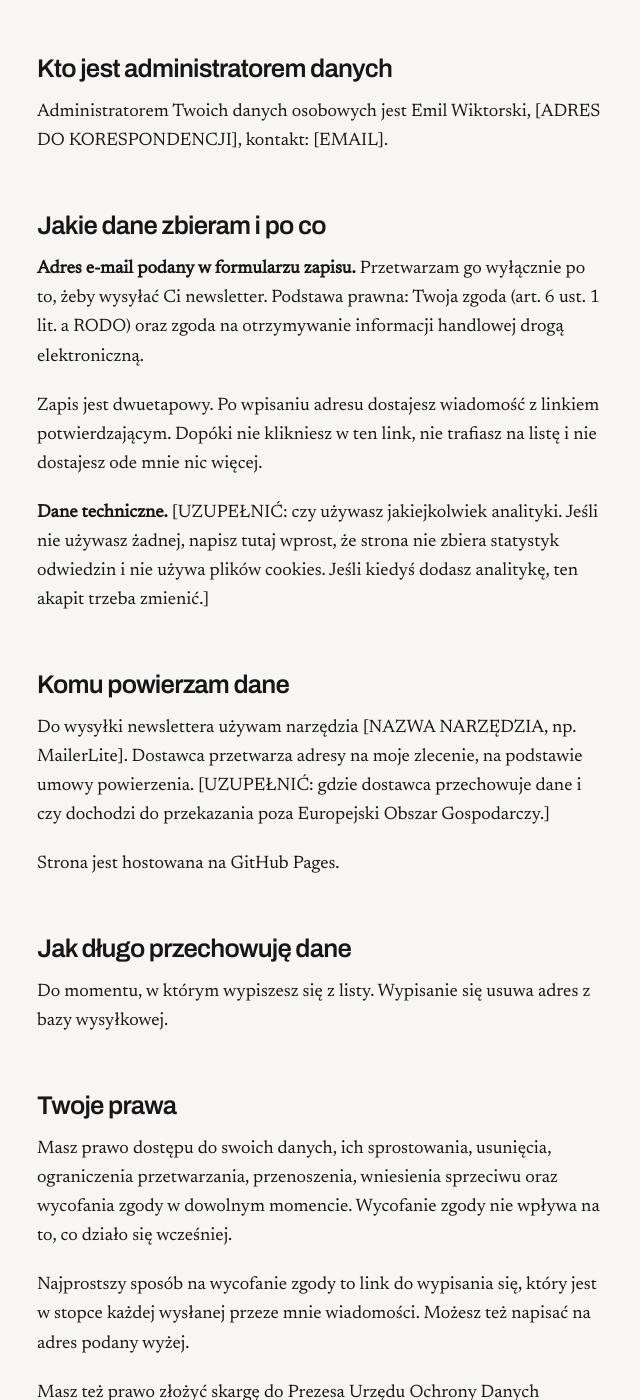
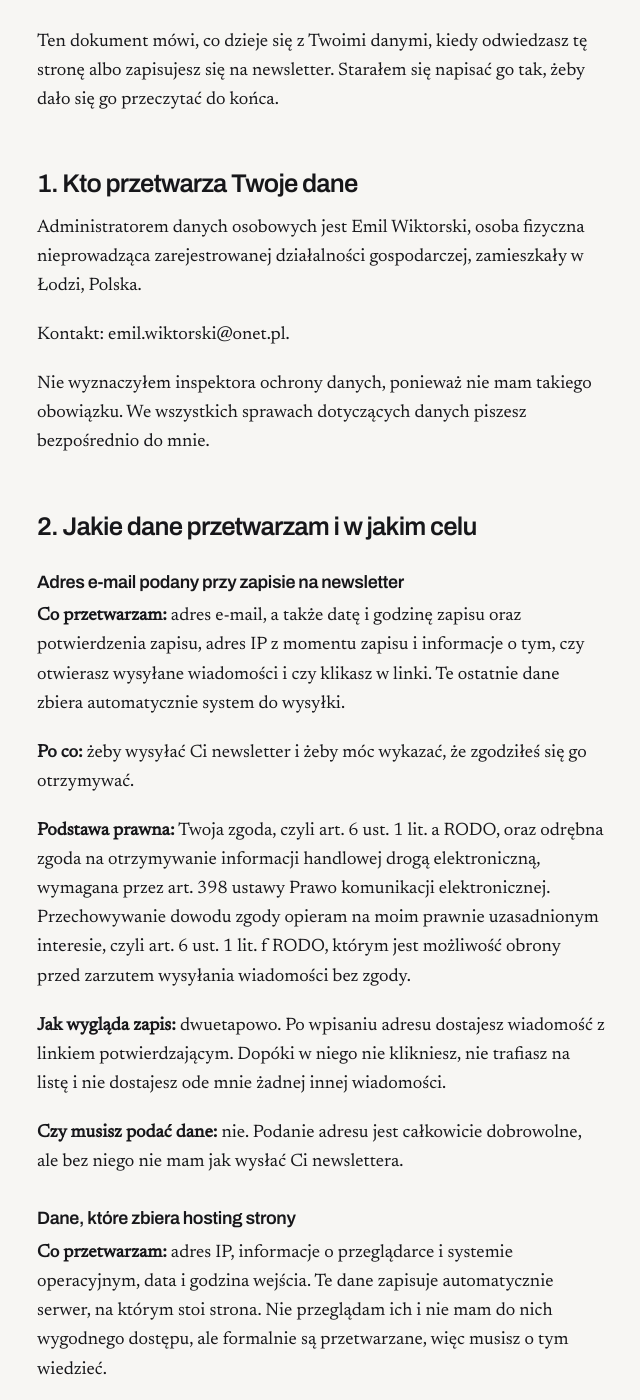
Before and after one commit to EmilWiktorski9/emilwiktorski9.github.io, a Jekyll site: the page built from polityka-prywatnosci.md, in a window 1280 px wide and 1400 px high, scrolled down 196 px. Shown: the whole window, without its empty margins (319-959 px from the left). Built offline with Jekyll 4.4.1, drawn with Linux system fonts in a browser that asks for light colours; some of the changed text lies outside the part shown.

Commit message:
Uzupelnij dane wlasciciela, domene i polityke prywatnosci
- _config.yml: title "Emil Wiktorski", email onet.pl, url na wlasna domene
- robots.txt: sitemap na https://emilwiktorski.pl/sitemap.xml
- polityka: miasto Lodz, adres e-mail w pkt 1 i 8, data 10.09.2026,
  usuniety komentarz z instrukcjami, w pkt 5 zostawiony wariant A

Co-Authored-By: Claude Opus 4.8 <noreply@anthropic.com>

```diff
--- a/_config.yml
+++ b/_config.yml
@@ -6,7 +6,7 @@
 # =====================================================================
 
 # --- PODSTAWY (uzupełnij, gdy będziesz miał nazwę i domenę) ---
-title: "[NAZWA]"
+title: "Emil Wiktorski"
 description: "Co tydzień przeglądam polskie biznesy internetowe na sprzedaż i opisuję te, które są warte uwagi. Ceny, mnożniki, moja ocena."
 lang: pl
 
@@ -21,11 +21,11 @@ lang: pl
 #
 # url to adres bez ukośnika na końcu.
 # --------------------------------------------------------------------
-url: "https://emilwiktorski9.github.io"
+url: "https://emilwiktorski.pl"
 baseurl: ""
 
 autor: "Emil Wiktorski"
-email: "[EMAIL]"
+email: "emil.wiktorski@onet.pl"
 
 # --- PASEK LICZNIKÓW (aktualizuj przy każdym nowym wydaniu) ---
 licznik:
--- a/polityka-prywatnosci.md
+++ b/polityka-prywatnosci.md
@@ -2,48 +2,169 @@
 layout: strona
 title: Polityka prywatności
 permalink: /polityka-prywatnosci/
-opis: "Kto przetwarza dane osobowe zbierane na tej stronie, w jakim celu i jakie masz prawa."
+opis: "Kto przetwarza dane osobowe zbierane na tej stronie, w jakim celu, jak długo i jakie masz prawa."
 ---
 
-<!-- =====================================================================
-     UWAGA, EMIL. Ten dokument to szkielet, a nie gotowa polityka.
-     Miejsca oznaczone [ ] musisz uzupełnić albo skonsultować.
-     Nie jestem prawnikiem. Pytania do zadania prawnikowi znajdziesz
-     na końcu pliku INSTRUKCJA.md.
-     ===================================================================== -->
+Ten dokument mówi, co dzieje się z Twoimi danymi, kiedy odwiedzasz tę stronę
+albo zapisujesz się na newsletter. Starałem się napisać go tak, żeby dało się
+go przeczytać do końca.
 
-## Kto jest administratorem danych
+## 1. Kto przetwarza Twoje dane
 
-Administratorem Twoich danych osobowych jest Emil Wiktorski, [ADRES DO KORESPONDENCJI], kontakt: [EMAIL].
+Administratorem danych osobowych jest Emil Wiktorski, osoba fizyczna
+nieprowadząca zarejestrowanej działalności gospodarczej, zamieszkały
+w Łodzi, Polska.
 
-## Jakie dane zbieram i po co
+Kontakt: emil.wiktorski@onet.pl.
 
-**Adres e-mail podany w formularzu zapisu.** Przetwarzam go wyłącznie po to, żeby wysyłać Ci newsletter. Podstawa prawna: Twoja zgoda (art. 6 ust. 1 lit. a RODO) oraz zgoda na otrzymywanie informacji handlowej drogą elektroniczną.
+Nie wyznaczyłem inspektora ochrony danych, ponieważ nie mam takiego obowiązku.
+We wszystkich sprawach dotyczących danych piszesz bezpośrednio do mnie.
 
-Zapis jest dwuetapowy. Po wpisaniu adresu dostajesz wiadomość z linkiem potwierdzającym. Dopóki nie klikniesz w ten link, nie trafiasz na listę i nie dostajesz ode mnie nic więcej.
+## 2. Jakie dane przetwarzam i w jakim celu
 
-**Dane techniczne.** [UZUPEŁNIĆ: czy używasz jakiejkolwiek analityki. Jeśli nie używasz żadnej, napisz tutaj wprost, że strona nie zbiera statystyk odwiedzin i nie używa plików cookies. Jeśli kiedyś dodasz analitykę, ten akapit trzeba zmienić.]
+### Adres e-mail podany przy zapisie na newsletter
 
-## Komu powierzam dane
+**Co przetwarzam:** adres e-mail, a także datę i godzinę zapisu oraz
+potwierdzenia zapisu, adres IP z momentu zapisu i informacje o tym, czy
+otwierasz wysyłane wiadomości i czy klikasz w linki. Te ostatnie dane zbiera
+automatycznie system do wysyłki.
 
-Do wysyłki newslettera używam narzędzia [NAZWA NARZĘDZIA, np. MailerLite]. Dostawca przetwarza adresy na moje zlecenie, na podstawie umowy powierzenia. [UZUPEŁNIĆ: gdzie dostawca przechowuje dane i czy dochodzi do przekazania poza Europejski Obszar Gospodarczy.]
+**Po co:** żeby wysyłać Ci newsletter i żeby móc wykazać, że zgodziłeś się
+go otrzymywać.
 
-Strona jest hostowana na GitHub Pages.
+**Podstawa prawna:** Twoja zgoda, czyli art. 6 ust. 1 lit. a RODO, oraz
+odrębna zgoda na otrzymywanie informacji handlowej drogą elektroniczną,
+wymagana przez art. 398 ustawy Prawo komunikacji elektronicznej.
+Przechowywanie dowodu zgody opieram na moim prawnie uzasadnionym interesie,
+czyli art. 6 ust. 1 lit. f RODO, którym jest możliwość obrony przed zarzutem
+wysyłania wiadomości bez zgody.
 
-## Jak długo przechowuję dane
+**Jak wygląda zapis:** dwuetapowo. Po wpisaniu adresu dostajesz wiadomość
+z linkiem potwierdzającym. Dopóki w niego nie klikniesz, nie trafiasz na
+listę i nie dostajesz ode mnie żadnej innej wiadomości.
 
-Do momentu, w którym wypiszesz się z listy. Wypisanie się usuwa adres z bazy wysyłkowej.
+**Czy musisz podać dane:** nie. Podanie adresu jest całkowicie dobrowolne,
+ale bez niego nie mam jak wysłać Ci newslettera.
 
-## Twoje prawa
+### Dane, które zbiera hosting strony
 
-Masz prawo dostępu do swoich danych, ich sprostowania, usunięcia, ograniczenia przetwarzania, przenoszenia, wniesienia sprzeciwu oraz wycofania zgody w dowolnym momencie. Wycofanie zgody nie wpływa na to, co działo się wcześniej.
+**Co przetwarzam:** adres IP, informacje o przeglądarce i systemie
+operacyjnym, data i godzina wejścia. Te dane zapisuje automatycznie serwer,
+na którym stoi strona. Nie przeglądam ich i nie mam do nich wygodnego dostępu,
+ale formalnie są przetwarzane, więc musisz o tym wiedzieć.
 
-Najprostszy sposób na wycofanie zgody to link do wypisania się, który jest w stopce każdej wysłanej przeze mnie wiadomości. Możesz też napisać na adres podany wyżej.
+**Po co:** żeby strona w ogóle się wyświetlała i żeby dostawca hostingu mógł
+zapewnić jej bezpieczeństwo.
 
-Masz też prawo złożyć skargę do Prezesa Urzędu Ochrony Danych Osobowych.
+**Podstawa prawna:** mój prawnie uzasadniony interes, czyli art. 6 ust. 1
+lit. f RODO, polegający na udostępnianiu i zabezpieczeniu strony.
 
-## Zmiany
+### Korespondencja e-mail
 
-Jeśli zmienię sposób przetwarzania danych, zaktualizuję ten dokument i podam datę zmiany.
+**Co przetwarzam:** adres e-mail i wszystko, co sam napiszesz w wiadomości.
 
-Ostatnia aktualizacja: [DATA]
+**Po co:** żeby odpowiedzieć na Twoją wiadomość i prowadzić z Tobą rozmowę.
+
+**Podstawa prawna:** mój prawnie uzasadniony interes, art. 6 ust. 1 lit. f
+RODO, polegający na obsłudze kierowanej do mnie korespondencji.
+
+## 3. Czego nie robię
+
+Nie sprzedaję ani nie udostępniam Twoich danych nikomu w celach
+marketingowych.
+
+Nie stosuję plików cookies ani żadnych narzędzi analitycznych. Ta strona nie
+liczy odwiedzin, nie śledzi Cię i nie osadza skryptów reklamowych. Jedyne
+połączenie z zewnętrznym serwisem dotyczy kroju pisma pobieranego z Google
+Fonts, o czym niżej.
+
+Nie podejmuję wobec Ciebie decyzji w sposób zautomatyzowany i nie profiluję
+Cię.
+
+Nie wysyłam nikomu wiadomości bez uprzedniej zgody. Nie zbieram adresów
+e-mail ze stron internetowych, rejestrów publicznych ani z grup w mediach
+społecznościowych.
+
+## 4. Komu powierzam dane
+
+**Wysyłka newslettera: MailerLite.** Dostawca przetwarza adresy wyłącznie
+na moje zlecenie, na podstawie umowy powierzenia stanowiącej część regulaminu
+usługi. Serwerownia, z której korzysta MailerLite, znajduje się na terenie
+Unii Europejskiej i ma certyfikat ISO/IEC 27001. Podprzetwarzający wskazani
+przez MailerLite również działają na terenie Unii.
+
+**Hosting strony: GitHub, Inc. z siedzibą w Stanach Zjednoczonych.** Dostawca
+przetwarza adresy IP w logach serwera w celach technicznych
+i bezpieczeństwa.
+
+**Krój pisma: Google.** Strona pobiera kroje pisma z serwerów Google Fonts.
+W momencie wczytywania strony Twoja przeglądarka nawiązuje połączenie
+z serwerem Google, który może zarejestrować adres IP.
+
+## 5. Przekazywanie danych poza Europejski Obszar Gospodarczy
+
+Adresy e-mail z listy newslettera przechowywane są na serwerach na terenie
+Unii Europejskiej i nie są przekazywane poza Europejski Obszar Gospodarczy.
+
+Dane techniczne przetwarzane przez GitHub, Inc. oraz Google trafiają do
+Stanów Zjednoczonych. Oba podmioty deklarują udział w programie EU-U.S. Data
+Privacy Framework.
+
+Masz prawo poprosić mnie o dalsze informacje na temat zabezpieczeń
+stosowanych przy takim przekazywaniu.
+
+## 6. Jak długo przechowuję dane
+
+**Adres e-mail z newslettera:** do momentu, w którym wypiszesz się z listy
+albo poprosisz o usunięcie danych. Wypisanie się usuwa adres z bazy
+wysyłkowej.
+
+**Dowód wyrażenia zgody:** przez okres przedawnienia ewentualnych roszczeń,
+liczony od momentu wycofania zgody. Przechowuję wyłącznie informację o tym,
+że i kiedy zgoda została wyrażona, żeby móc to wykazać, gdyby ktoś zarzucił
+mi wysyłkę bez zgody.
+
+**Korespondencja e-mail:** przez czas potrzebny do załatwienia sprawy,
+a potem tak długo, jak długo może być potrzebna jako dowód.
+
+**Logi serwera:** zgodnie z polityką dostawcy hostingu. Nie mam wpływu na ten
+okres i sam ich nie archiwizuję.
+
+## 7. Twoje prawa
+
+Masz prawo do:
+
+- dostępu do swoich danych i otrzymania ich kopii,
+- sprostowania danych, które są nieprawidłowe,
+- usunięcia danych,
+- ograniczenia przetwarzania,
+- przenoszenia danych,
+- wniesienia sprzeciwu wobec przetwarzania opartego na moim prawnie
+  uzasadnionym interesie,
+- wycofania zgody w dowolnym momencie.
+
+Wycofanie zgody nie wpływa na zgodność z prawem tego, co działo się
+wcześniej.
+
+Najprostszy sposób na wycofanie zgody to link do wypisania się, który
+znajduje się w stopce każdej wiadomości, jaką ode mnie dostajesz. Możesz też
+po prostu napisać do mnie na adres z punktu 1.
+
+Przysługuje Ci również prawo wniesienia skargi do Prezesa Urzędu Ochrony
+Danych Osobowych, ul. Stawki 2, 00-193 Warszawa, jeśli uznasz, że
+przetwarzam Twoje dane niezgodnie z prawem.
+
+## 8. Kontakt
+
+We wszystkich sprawach dotyczących danych osobowych pisz na emil.wiktorski@onet.pl.
+Odpowiadam na takie wiadomości bez zbędnej zwłoki, najpóźniej w ciągu
+miesiąca.
+
+## 9. Zmiany
+
+Jeśli zmienię sposób przetwarzania danych, na przykład dodam narzędzie
+analityczne albo zmienię dostawcę wysyłki, zaktualizuję ten dokument
+i zmienię datę poniżej. Warto tu zajrzeć, jeśli korzystasz ze strony
+regularnie.
+
+Ostatnia aktualizacja: 10.09.2026
--- a/robots.txt
+++ b/robots.txt
@@ -1,4 +1,4 @@
 User-agent: *
 Allow: /
 
-Sitemap: https://emilwiktorski9.github.io/sitemap.xml
+Sitemap: https://emilwiktorski.pl/sitemap.xml
```
